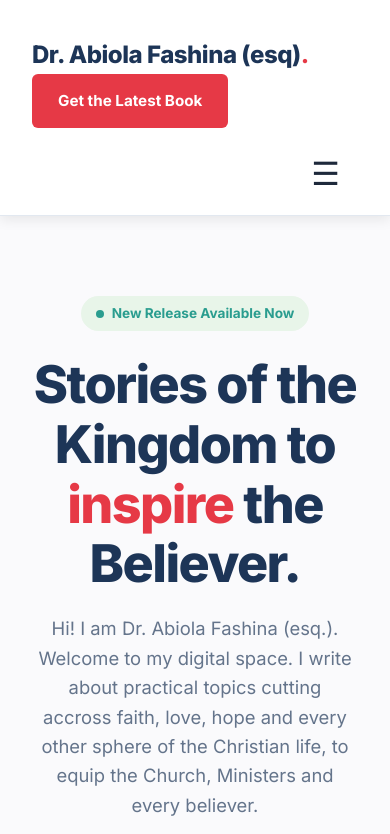
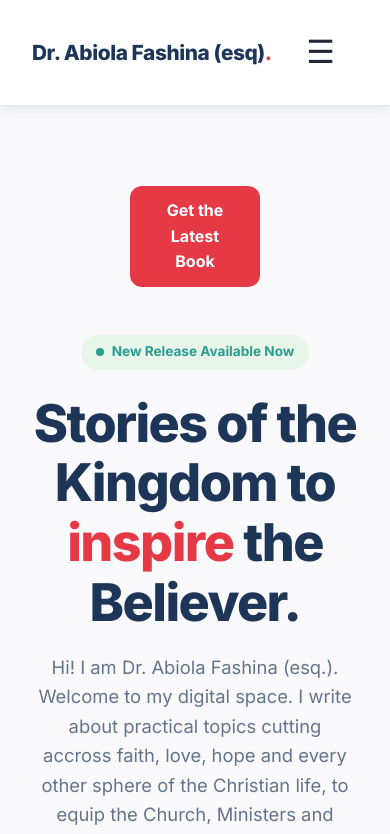
Before and after one commit to EbenEzekiel/authorwebsite, a React (Vite) app: page / in a window 390 px wide. Shown: the top 834 px of the page. Built offline with nearby package versions, Linux system fonts and the light colour scheme.

Commit message:
More correction to nav and hero. Footer color changed

```diff
--- a/src/App.css
+++ b/src/App.css
@@ -428,9 +428,10 @@
 /* ===== FOOTER ===== */
 footer {
   margin: auto 0 0 0;
+  background-color: #1e3a3f;
 }
 .footer {
-  background: #1d1d1d;
+  /* background: #1d1d1d; */
   color: #cfc3b0;
   padding: 2.5rem 0;
   margin-top: 2rem;
--- a/src/assets/Hero.css
+++ b/src/assets/Hero.css
@@ -160,6 +160,18 @@
   left: -30px;
 }
 
+.mobile-test {
+  display: none;
+  text-decoration: none;
+  width: 40%;
+  margin: 0 auto;
+  color: var(--bg-white);
+  background-color: var(--red);
+  padding: 0.75rem 1.5rem;
+  border-radius: var(--radius-md);
+  font-weight: 700;
+}
+
 /* ==========================================================================
    4. RESPONSIVE DESIGN (MOBILE)
    ========================================================================== */
@@ -190,4 +202,9 @@
   .nav-links {
     display: none; /* Hide navigation items on smaller screens for simplicity */
   }
+
 }
+
+@media (max-width: 650px) {
+  .mobile-test {display: block;}
+}
--- a/src/assets/Hero.jsx
+++ b/src/assets/Hero.jsx
@@ -6,6 +6,7 @@ export default function Hero () {
     // <!-- Hero Section -->
   <section class="hero">
     <div class="hero-container">
+      <a href="#latest-book" class="mobile-test ">Get the Latest Book</a>
 
       {/* <!-- Left Content Column --> */}
       <div class="hero-content">
--- a/src/assets/Navbar.css
+++ b/src/assets/Navbar.css
@@ -21,6 +21,7 @@
 }
 
 .nav-container {
+  position: relative;
   max-width: 1200px;
   margin: 0 auto;
   padding: 1.25rem 2rem;
@@ -116,12 +117,19 @@
 }
 
 @media (max-width: 768px) {
+  .nav-logo {
+    font-size: 1.3rem;
+  }
   .nav-links {
     display: none;
   }
 
   #nav-mobile {
     display: block;
+    position: absolute;
+    right: 5px;
+    top: 10px;
+    /* background-color: blue; */
   }
 
   #nav-mobile-show {
@@ -133,7 +141,13 @@
     display: inline;
     text-decoration: none;
     color: var(--text-dark);
+    background-color: var(--bg-white);
+    padding: 7px 20px;
     transition: var(--transition);
   }
 
+  .nav-cta-mobile {
+    display: none;
+  }
+
 }
--- a/src/assets/Navbar.jsx
+++ b/src/assets/Navbar.jsx
@@ -33,18 +33,7 @@ export default function Navbar() {
      <header class="navbar">
     <div class="nav-container">
       <a href="#" class="nav-logo">Dr. Abiola Fashina (esq)<span class="dot">.</span></a>
-      <nav className="nav-links">
-      {
-        navItems.map(item => (
-          <Link key={item.name} to={item.href} className={item.class}> {item.name} </Link>
-        ))
-      }
-      </nav>
-
-      <a href="#latest-book" class="btn btn-red nav-cta">Get the Latest Book</a>
-    </div>
-
-    <div id='nav-mobile' >
+      <div id='nav-mobile' >
       {
         !isOpen ?
         <span onClick={()=>openTray()}> ☰ </span> :
@@ -58,6 +47,31 @@ export default function Navbar() {
         </nav>
       }
       </div>
+      <nav className="nav-links">
+      {
+        navItems.map(item => (
+          <Link key={item.name} to={item.href} className={item.class}> {item.name} </Link>
+        ))
+      }
+      </nav>
+
+      <a href="#latest-book" class="btn btn-red nav-cta nav-cta-mobile">Get the Latest Book</a>
+    </div>
+
+    {/* <div id='nav-mobile' >
+      {
+        !isOpen ?
+        <span onClick={()=>openTray()}> ☰ </span> :
+        <nav id={isOpen ? "nav-mobile-show":""}>
+            <span onClick={()=>openTray()}> X </span>
+            {
+              navItems.map(item => (
+                <Link key={item.name} to={item.href} className={item.class}> {item.name} </Link>
+              ))
+            }
+        </nav>
+      }
+      </div> */}
   </header>
   );
 };
```
